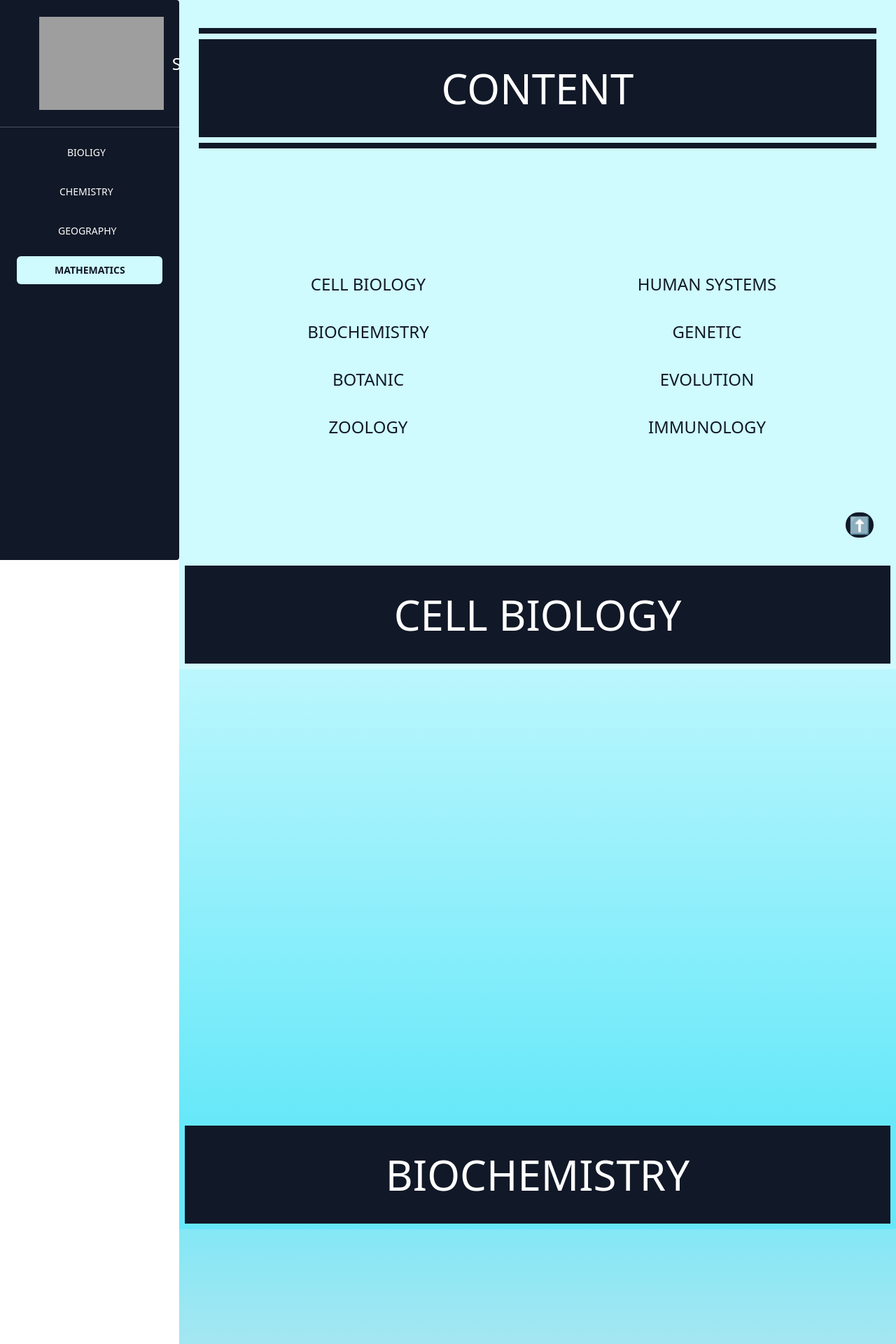
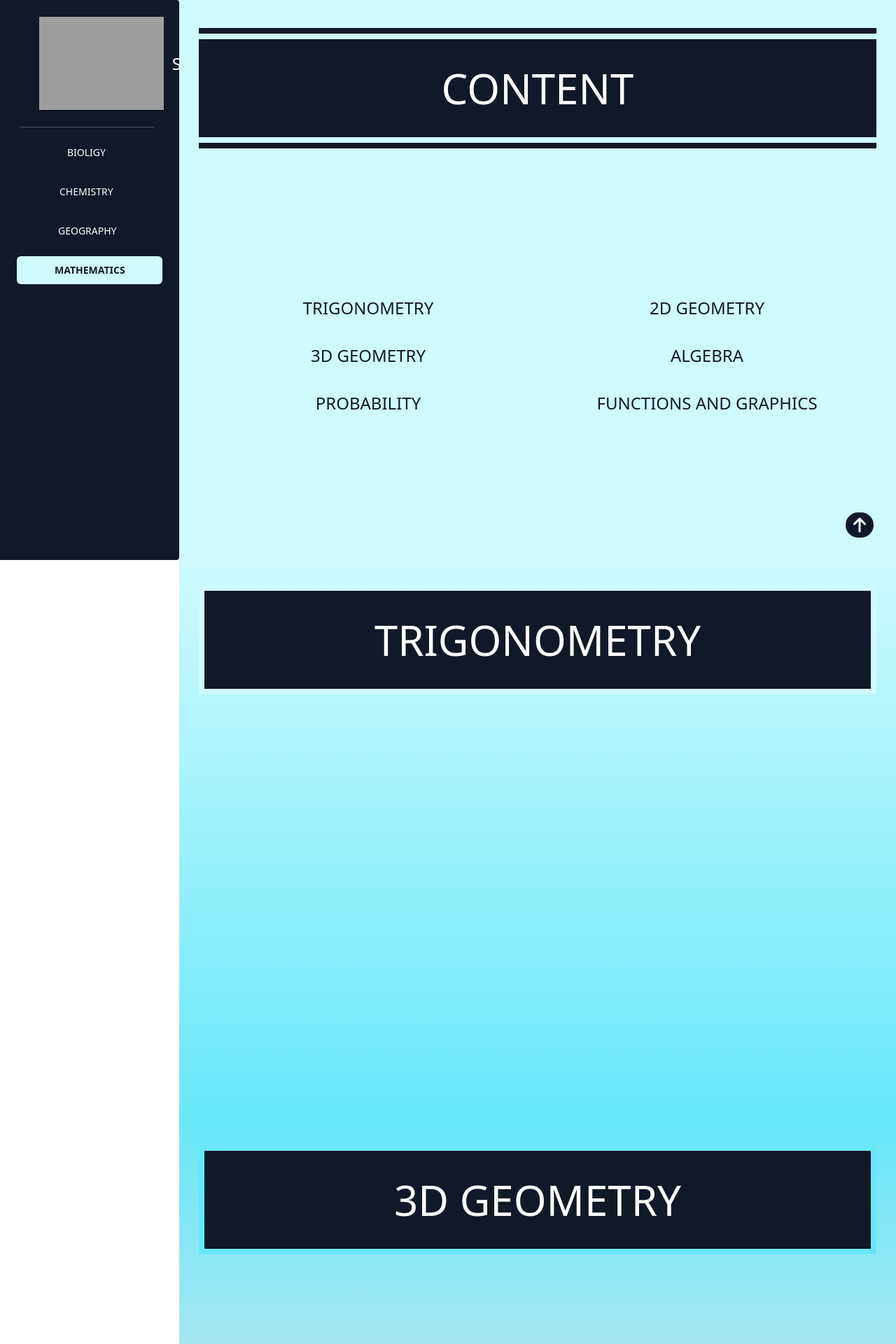
Before and after one commit to Tan4y/SciEdify, a Django app: page /app/mathematics.html in a window 1280 px wide. Shown: the top 1920 px of the page at 70% size. Run offline with Django 4.2, Linux system fonts and the light colour scheme; some libraries are stand-ins or nearby versions; grey boxes are pictures that could not be loaded.

Commit message:
beauty fixes

```diff
--- a/SciEdify/app/templates/homepage.html
+++ b/SciEdify/app/templates/homepage.html
@@ -22,7 +22,7 @@
           <p class="text-2xl leading-6 text-white pr-20">SciEdify</p>
         </div>
         <div
-          class="flex flex-col justify-start px-6 border-b border-gray-600 w-full"
+          class="flex flex-col justify-start px-6 border-b mx-7 border-gray-600 w-3/4"
         ></div>
         <div class="flex flex-col justify-start px-6 w-full">
           <a
--- a/SciEdify/app/templates/mathematics.html
+++ b/SciEdify/app/templates/mathematics.html
@@ -28,7 +28,7 @@
           >
         </div>
         <div
-          class="flex flex-col justify-start px-6 border-b border-gray-600 w-full"
+          class="flex flex-col justify-start px-6 border-b mx-7 border-gray-600 w-3/4"
         ></div>
         <div class="flex flex-col justify-start px-6 w-full">
             <a
@@ -66,92 +66,70 @@
           <div
             class="mx-7 border-t-8 border-gray-900 py-10 grid gap-y-8 grid-cols-2 mt-2 uppercase h-5/6 place-content-center"
           >
-            <div><a href="#CellBiology">Cell biology</a></div>
-            <div><a href="#HumanSystems">Human systems</a></div>
-            <div><a href="#Biochemistry">Biochemistry</a></div>
-            <div><a href="#Genetic">Genetic</a></div>
-            <div><a href="#Botanic">Botanic</a></div>
-            <div><a href="#Evolution">Evolution</a></div>
-            <div><a href="#Zoology">Zoology</a></div>
-            <div><a href="#Immunology">Immunology</a></div>
+            <div><a href="#Trigonometry" class="delay-100 duration-200 hover:font-bold">Trigonometry</a></div>
+            <div><a href="#2DGeometry" class="delay-100 duration-200 hover:font-bold">2D Geometry</a></div>
+            <div><a href="#3DGeometry" class="delay-100 duration-200 hover:font-bold">3D Geometry</a></div>
+            <div><a href="#Algebra" class="delay-100 duration-200 hover:font-bold">Algebra</a></div>
+            <div><a href="#Probability" class="delay-100 duration-200 hover:font-bold">Probability</a></div>
+            <div><a href="#FunctionsAndGraphics" class="delay-100 duration-200 hover:font-bold">Functions and Graphics</a></div>
           </div>
         </div>
         <div class="h-screen bg-gradient-to-b from-cyan-100 to-cyan-300">
+          <br id="Trigonometry">
           <h1
-            id="CellBiology"
-            class="bg-gray-900 border-8 border-cyan-100 text-white text-6xl uppercase py-10"
+            class="bg-gray-900 border-8 border-cyan-100 text-white text-6xl uppercase py-10 mx-7"
           >
-            Cell biology
+            Trigonometry
           </h1>
           <p class="py-10"></p>
         </div>
 
         <div class="h-screen bg-gradient-to-b from-cyan-300 to-rose-100">
+          <br id="3DGeometry">
           <h1
-            id="Biochemistry"
-            class="bg-gray-900 border-8 border-cyan-300 text-white text-6xl uppercase py-10"
+            class="bg-gray-900 border-8 border-cyan-300 text-white text-6xl uppercase py-10 mx-7"
           >
-            Biochemistry
+            3D Geometry
           </h1>
           <p class="py-10"></p>
         </div>
 
         <div class="h-screen bg-gradient-to-b from-rose-100 to-indigo-200">
+          <br id="Probability">
           <h1
-            id="Botanic"
-            class="bg-gray-900 border-8 border-rose-100 text-white text-6xl uppercase py-10
+            class="bg-gray-900 border-8 border-rose-100 text-white text-6xl uppercase py-10 mx-7"
           >
-            Botanic
-          </h1>
-          <p class="py-10"></p>
-        </div>
-
-        <div class="h-screen bg-gradient-to-b from-indigo-200 to-yellow-200">
-          <h1
-            id="Zoology"
-            class="bg-gray-900 border-8 border-indigo-200 text-white text-6xl uppercase py-10"
-          >
-            Zoology
+            Probability
           </h1>
           <p class="py-10"></p>
         </div>
 
         <div class="h-screen bg-gradient-to-b from-yellow-200 to-orange-200">
+          <br id="2DGeometry">
           <h1
-            id="HumanSystems"
-            class="bg-gray-900 border-8 border-yellow-200 text-white text-6xl uppercase py-10"
+            class="bg-gray-900 border-8 border-yellow-200 text-white text-6xl uppercase py-10 mx-7"
           >
-            Human Systems
+            2D Geometry
           </h1>
           <p class="py-10"></p>
         </div>
 
         <div class="h-screen bg-gradient-to-b from-orange-200 to-violet-300">
+          <br id="Algebra">
           <h1
-            id="Genetic"
-            class="bg-gray-900 border-8 border-orange-200 text-white text-6xl uppercase py-10"
+            class="bg-gray-900 border-8 border-orange-200 text-white text-6xl uppercase py-10 mx-7"
           >
-            Genetic
+            Algebra
           </h1>
           <p class="py-10"></p>
         </div>
 
         <div class="h-screen bg-gradient-to-b from-violet-300 to-teal-200">
+          <br id="FunctionsAndGraphics">
           <h1
-            id="Evolution"
-            class="bg-gray-900 border-8 border-violet-300 text-white text-6xl uppercase py-10"
+            class="bg-gray-900 border-8 border-violet-300 text-white text-6xl uppercase py-10 mx-7"
           >
-            Evolution
-          </h1>
-          <p class="py-10"></p>
-        </div>
-
-        <div class="h-screen bg-gradient-to-b from-teal-200 to-amber-200">
-          <h1
-            id="Immunology"
-            class="bg-gray-900 border-8 border-teal-200 text-white text-6xl uppercase py-10"
-          >
-            Immunology
+            Functions and Graphics
           </h1>
           <p class="py-10"></p>
         </div>
@@ -160,7 +138,7 @@
           href="#Content"
           class="fixed bottom-8 right-8 w-10 bg-gray-900 hover:bg-gray-800 hover:text-gray-100 duration-300 rounded-full text-white"
         >
-          <p>⬆</p>
+        <i class="fa-solid fa-arrow-up"></i>
         </a>
       </div>
     </div>
```
Also changed, not shown: SciEdify/app/templates/biology.html (+25 -93 lines), SciEdify/app/templates/chemistry.html (+18 -18 lines), SciEdify/app/templates/geography.html (+25 -47 lines).
